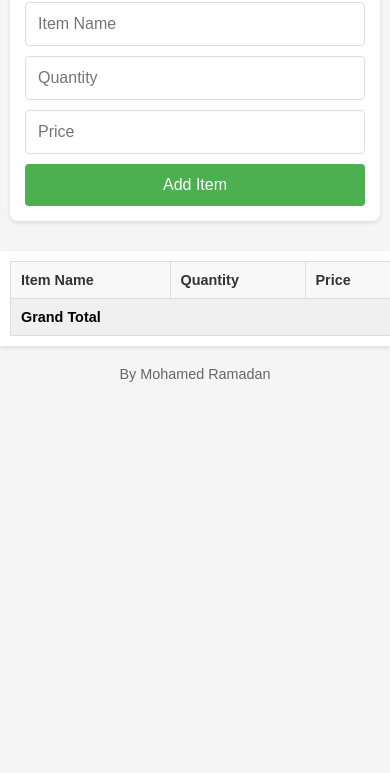
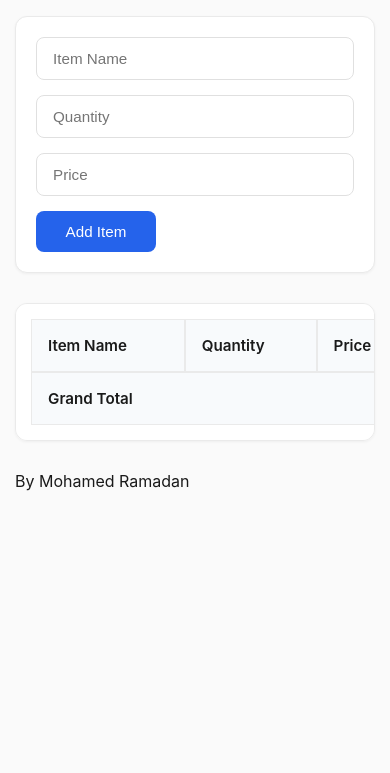
Before and after one commit to MohamedRamadan222/inventory-manager, a plain HTML site: page index.html in a window 390 px wide. Shown: the part 71-844 px from the top of the page. Drawn offline with Linux system fonts and the light colour scheme.

Commit message:
Update index.html

```diff
--- a/index.html
+++ b/index.html
@@ -12,174 +12,165 @@
       }
 
       body {
-        font-family: Arial, sans-serif;
+        font-family: 'Inter', -apple-system, BlinkMacSystemFont, sans-serif;
         max-width: 1200px;
         margin: 0 auto;
         padding: 20px;
-        background-color: #f5f5f5;
+        background-color: #fafafa;
+        color: #1a1a1a;
       }
 
       h1 {
         text-align: center;
-        color: #333;
+        color: #1a1a1a;
         margin-bottom: 30px;
-        font-size: 2rem;
+        font-size: 2.2rem;
+        font-weight: 600;
       }
 
       form {
         display: flex;
         flex-wrap: wrap;
-        gap: 10px;
+        gap: 15px;
         margin-bottom: 30px;
         background: white;
-        padding: 20px;
-        border-radius: 8px;
-        box-shadow: 0 2px 4px rgba(0,0,0,0.1);
+        padding: 25px;
+        border-radius: 12px;
+        border: 1px solid #eaeaea;
+        box-shadow: 0 1px 3px rgba(0,0,0,0.05);
       }
 
       input {
         flex: 1;
         min-width: 200px;
-        padding: 12px;
-        border: 1px solid #ddd;
-        border-radius: 4px;
-        font-size: 1rem;
+        padding: 12px 16px;
+        border: 1px solid #e0e0e0;
+        border-radius: 8px;
+        font-size: 0.95rem;
+        transition: all 0.2s ease;
+      }
+
+      input:focus {
+        outline: none;
+        border-color: #2563eb;
+        box-shadow: 0 0 0 3px rgba(37,99,235,0.1);
       }
 
       button {
-        background-color: #4CAF50;
+        background-color: #2563eb;
         color: white;
         padding: 12px 24px;
         border: none;
-        border-radius: 4px;
+        border-radius: 8px;
         cursor: pointer;
-        font-size: 1rem;
-        transition: background-color 0.3s;
+        font-size: 0.95rem;
+        font-weight: 500;
+        transition: all 0.2s ease;
         min-width: 120px;
       }
 
       button:hover {
-        background-color: #45a049;
+        background-color: #1d4ed8;
+        transform: translateY(-1px);
+      }
+
+      button:active {
+        transform: translateY(0);
       }
 
       .table-container {
         overflow-x: auto;
         background: white;
-        padding: 20px;
-        border-radius: 8px;
-        box-shadow: 0 2px 4px rgba(0,0,0,0.1);
+        padding: 25px;
+        border-radius: 12px;
+        border: 1px solid #eaeaea;
+        box-shadow: 0 1px 3px rgba(0,0,0,0.05);
         margin-bottom: 30px;
       }
 
       table {
         width: 100%;
-        border-collapse: collapse;
+        border-collapse: separate;
+        border-spacing: 0;
         min-width: 600px;
       }
 
       th, td {
-        border: 1px solid #ddd;
-        padding: 15px;
+        border: 1px solid #eaeaea;
+        padding: 16px;
         text-align: left;
       }
 
       th {
-        background-color: #f8f8f8;
-        font-weight: bold;
-        color: #333;
+        background-color: #f8fafc;
+        font-weight: 600;
+        color: #1a1a1a;
+        font-size: 0.95rem;
+      }
+
+      td {
+        font-size: 0.95rem;
       }
 
       tr:nth-child(even) {
-        background-color: #f9f9f9;
+        background-color: #fafafa;
       }
 
       tr:hover {
-        background-color: #f5f5f5;
+        background-color: #f8fafc;
       }
 
       .total-row {
-        font-weight: bold;
-        background-color: #f0f0f0 !important;
+        font-weight: 600;
+        background-color: #f8fafc;
       }
 
-      td button {
-        background-color: #ff4444;
+      .delete-btn {
+        background-color: #ef4444;
         padding: 8px 16px;
+        font-size: 0.9rem;
         min-width: auto;
       }
 
-      td button:hover {
-        background-color: #cc0000;
+      .delete-btn:hover {
+        background-color: #dc2626;
       }
 
-      footer {
-        text-align: center;
-        color: #666;
-        padding: 20px 0;
-        font-size: 0.9rem;
-      }
-
-      /* Responsive Design */
-      @media screen and (max-width: 768px) {
-        body {
-          padding: 10px;
-        }
-
-        h1 {
-          font-size: 1.5rem;
-          margin-bottom: 20px;
-        }
-
-        form {
-          flex-direction: column;
-          padding: 15px;
-        }
-
-        input {
-          min-width: 100%;
-        }
-
-        button {
-          width: 100%;
-        }
-
-        .table-container {
-          padding: 10px;
-          margin: 0 -10px;
-          border-radius: 0;
-        }
-
-        th, td {
-          padding: 10px;
-          font-size: 0.9rem;
-        }
-      }
-
-      /* Loading State */
-      .loading {
-        opacity: 0.5;
-        pointer-events: none;
-      }
-
-      /* Notification */
-      .notification {
+      #notification {
         position: fixed;
         top: 20px;
         right: 20px;
-        padding: 15px 25px;
-        background-color: #4CAF50;
+        padding: 12px 24px;
+        border-radius: 8px;
         color: white;
-        border-radius: 4px;
+        font-size: 0.95rem;
         display: none;
-        animation: slideIn 0.3s ease-out;
+        animation: slideIn 0.3s ease;
+        z-index: 1000;
       }
 
       @keyframes slideIn {
         from {
           transform: translateX(100%);
+          opacity: 0;
         }
         to {
           transform: translateX(0);
+          opacity: 1;
+        }
+      }
+
+      @media (max-width: 768px) {
+        body {
+          padding: 15px;
+        }
+
+        form {
+          padding: 20px;
+        }
+
+        .table-container {
+          padding: 15px;
         }
       }
     </style>
```
